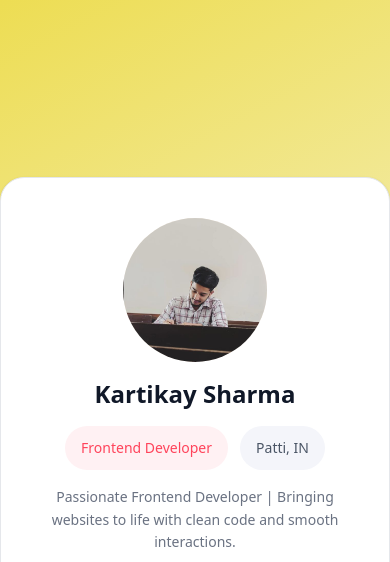
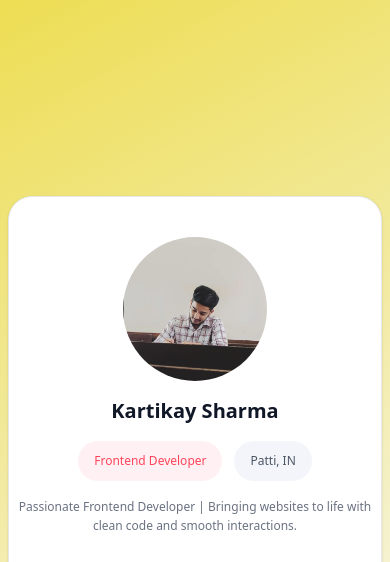
Before and after one commit to Kartikaysharma2004/Link-List, a website: page index.html in a window 390 px wide. Shown: the top 562 px of the page. Drawn offline with nearby package versions, Linux system fonts and the light colour scheme.

Commit message:
UI Update for mobile view

```diff
--- a/index.html
+++ b/index.html
@@ -10,25 +10,23 @@
     <script src="https://kit.fontawesome.com/cfcf372f7f.js" crossorigin="anonymous"></script>
 </head>
 
-<body class="min-h-screen flex items-center justify-center" style="background: #F9FAFE;
-background: linear-gradient(332deg, rgba(249, 250, 254, 1) 0%, rgba(237, 221, 83, 1) 100%);">
+<body class="min-h-screen flex items-center justify-center overflow-hidden" style="background: #F9FAFE; background: linear-gradient(332deg, rgba(249, 250, 254, 1) 0%, rgba(237, 221, 83, 1) 100%);">
 
-    <div
-        class="bg-white w-full max-w-xl p-10 rounded-3xl border border-gray-200 flex flex-col items-center text-center gap-4 shadow-sm">
+    <div class="bg-white w-full max-w-xl py-10 max-sm:mx-2 rounded-3xl border border-gray-200 flex flex-col items-center text-center gap-4 shadow-sm">
 
         <!-- Avatar -->
         <img src="myimage.JPG" alt="Avatar" loading="lazy" class="w-36 h-36 rounded-full object-cover bg-[#FFF4E8]" />
 
         <!-- Name -->
-        <h1 class="text-2xl font-semibold text-gray-900">
+        <h1 class="sm:text-2xl text-xl font-semibold text-gray-900">
             Kartikay Sharma</h1>
 
         <!-- Pills -->
         <div class="flex gap-3 flex-wrap justify-center font-medium">
-            <span class="px-4 py-3 rounded-full text-sm bg-[#FFF1F3] text-[#FF445B]">
+            <span class="px-4 py-3 rounded-full sm:text-sm text-xs bg-[#FFF1F3] text-[#FF445B]">
                 Frontend Developer
             </span>
-            <span class="px-4 py-3 rounded-full text-sm bg-[#F4F5FA] text-gray-600">
+            <span class="px-4 py-3 rounded-full sm:text-sm text-xs bg-[#F4F5FA] text-gray-600">
                 <a href="https://maps.app.goo.gl/nG5f4q6M2eabV2Sh7" target="_blank">
                     Patti, IN
                 </a>
@@ -36,7 +34,7 @@ background: linear-gradient(332deg, rgba(249, 250, 254, 1) 0%, rgba(237, 221, 83
         </div>
 
         <!-- Bio -->
-        <p class="text-gray-500 text-sm leading-relaxed px-2">
+        <p class="text-gray-500 sm:text-sm text-xs leading-relaxed px-2">
             Passionate Frontend Developer | Bringing websites to life
             with clean code and smooth interactions.
         </p>
```
